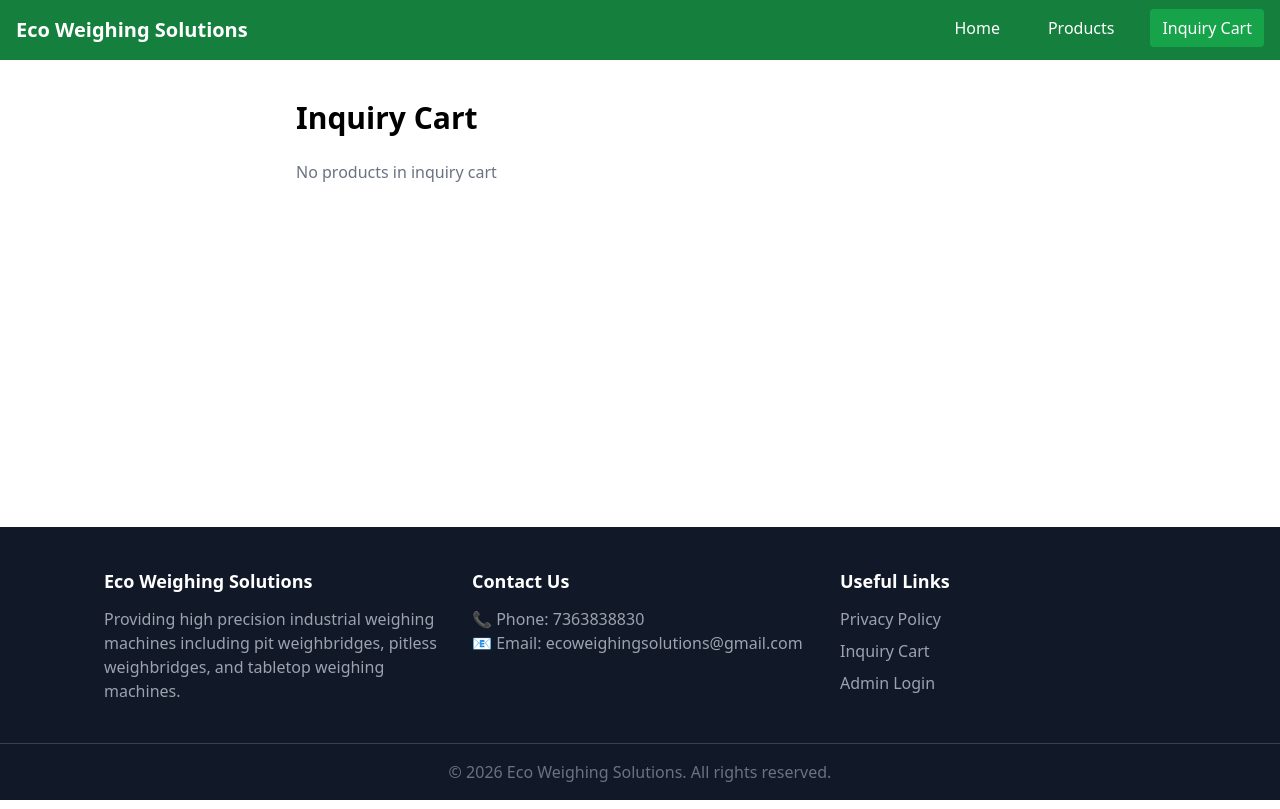
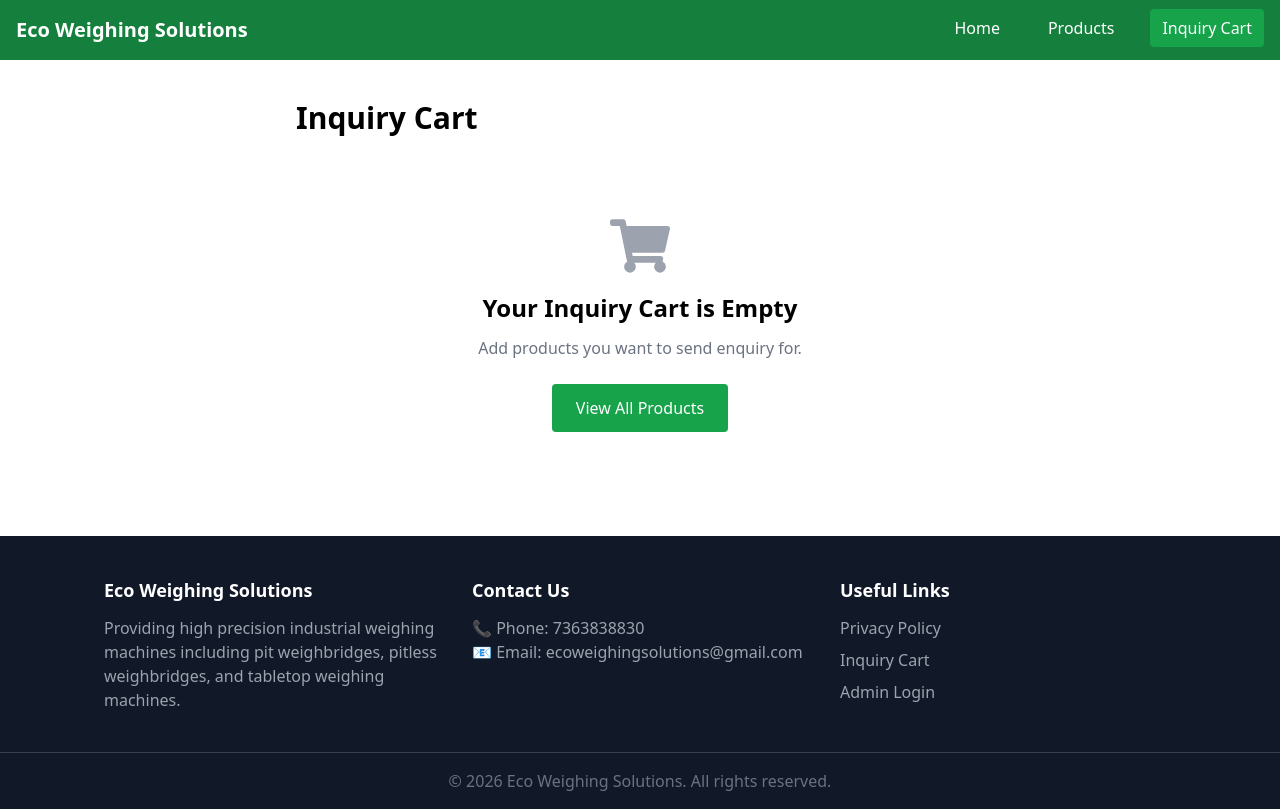
Before and after one commit to priyarajak/eco-weighing-solutions, a React app in the folder frontend/: page /inquiry-cart in a window 1280 px wide. Built offline with nearby package versions, Linux system fonts and the light colour scheme; the HTML template or start-up script is replaced by a standard one.

Commit message:
feat: improve inquiry cart UX with empty state message and View All Products button

```diff
--- a/frontend/src/pages/Home.jsx
+++ b/frontend/src/pages/Home.jsx
@@ -1,18 +1,47 @@
 import { Link } from "react-router-dom";
-import { useEffect, useState } from "react";
-import API from "../services/api";
+import { useState, useEffect } from "react";
+import { toast } from "react-toastify";import API from "../services/api";
 import heroImage from "../assets/images/weighbridge-truck.png";
 import ProductCard from "../components/ProductCard";
 
 const Home = () => {
 
   const [products, setProducts] = useState([]);
+const [cart, setCart] = useState([]);
+
+useEffect(() => {
+
+  const storedCart = localStorage.getItem("inquiryCart");
+
+  if (storedCart) {
+    setCart(JSON.parse(storedCart));
+  }
+
+}, []);
 
   useEffect(() => {
     API.get("/products")
       .then(res => setProducts(res.data))
       .catch(err => console.log(err));
   }, []);
+
+
+  const addToCart = (product) => {
+
+  const exists = cart.some(item => item.id === product.id);
+
+  if (exists) return;
+
+  const updatedCart = [...cart, product];
+
+  setCart(updatedCart);
+
+  localStorage.setItem("inquiryCart", JSON.stringify(updatedCart));
+
+  toast.success("Added to Inquiry Cart");
+
+};
+
 
   return (
 
@@ -116,11 +145,11 @@ const Home = () => {
 
           {products.slice(0,3).map(product => (
             <ProductCard
-              key={product.id}
-              product={product}
-              addToCart={() => {}}
-              cart={[]}
-            />
+  key={product.id}
+  product={product}
+  addToCart={addToCart}
+  cart={cart}
+/>
           ))}
 
         </div>
--- a/frontend/src/pages/InquiryCart.jsx
+++ b/frontend/src/pages/InquiryCart.jsx
@@ -1,6 +1,8 @@
 import { useState, useEffect } from "react";
 import API from "../services/api";
 import { toast } from "react-toastify";
+import { Link } from "react-router-dom";
+import { FaShoppingCart } from "react-icons/fa";
 
 const InquiryCart = () => {
 
@@ -56,8 +58,17 @@ const InquiryCart = () => {
 
     toast.success("Inquiry sent successfully");
 
+    // Clear cart everywhere
     localStorage.removeItem("inquiryCart");
+
     setCart([]);
+
+    // Reset form
+    setForm({
+      customer_name: "",
+      email: "",
+      message: ""
+    });
 
   } catch (err) {
 
@@ -76,7 +87,26 @@ const InquiryCart = () => {
       </h1>
 
       {cart.length === 0 && (
-        <p className="text-gray-500">No products in inquiry cart</p>
+
+  <div className="flex flex-col items-center justify-center text-center mt-20">
+    <FaShoppingCart size={60} className="text-gray-400 mb-4" />
+
+    <h2 className="text-2xl font-semibold mb-3">
+      Your Inquiry Cart is Empty
+    </h2>
+
+    <p className="text-gray-500 mb-6">
+      Add products you want to send enquiry for.
+    </p>
+
+    <Link to="/products">
+      <button className="bg-green-600 hover:bg-green-700 text-white px-6 py-3 rounded transition active:scale-95">
+        View All Products
+      </button>
+    </Link>
+
+  </div>
+
 )}
 
       {cart.map(product => (
```
Lines whose indentation alone changed are shown as unchanged.
